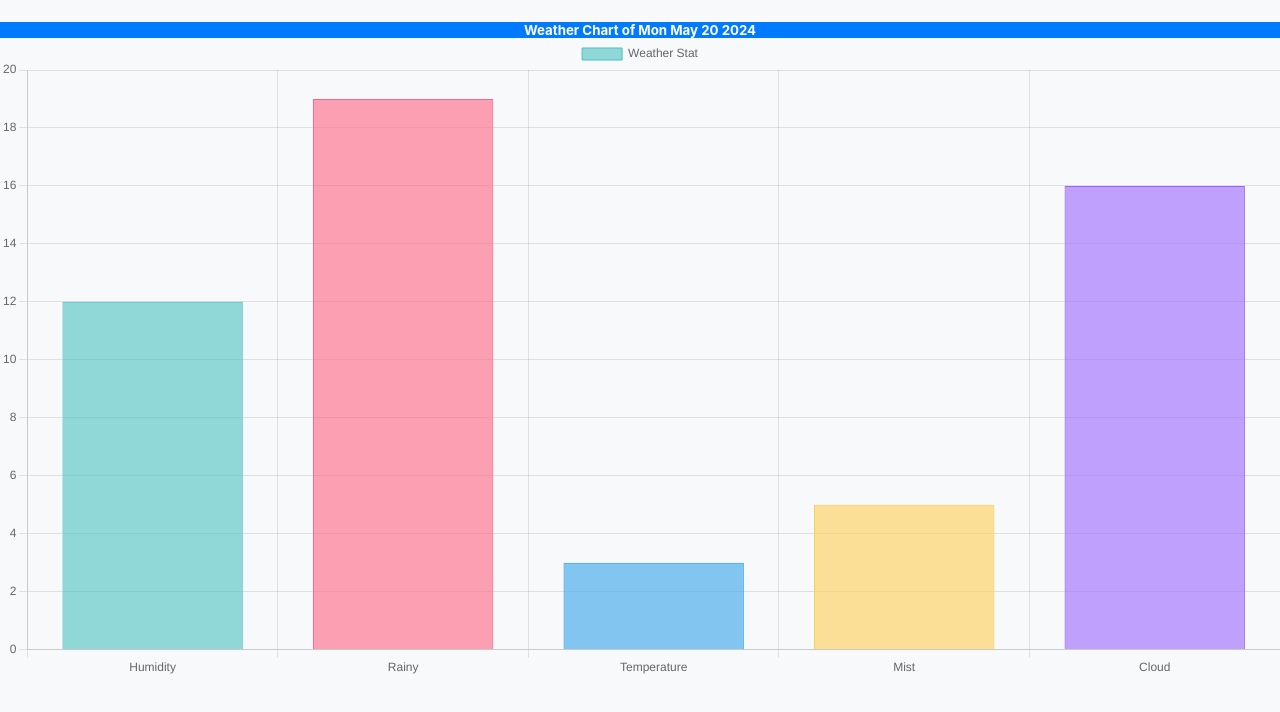
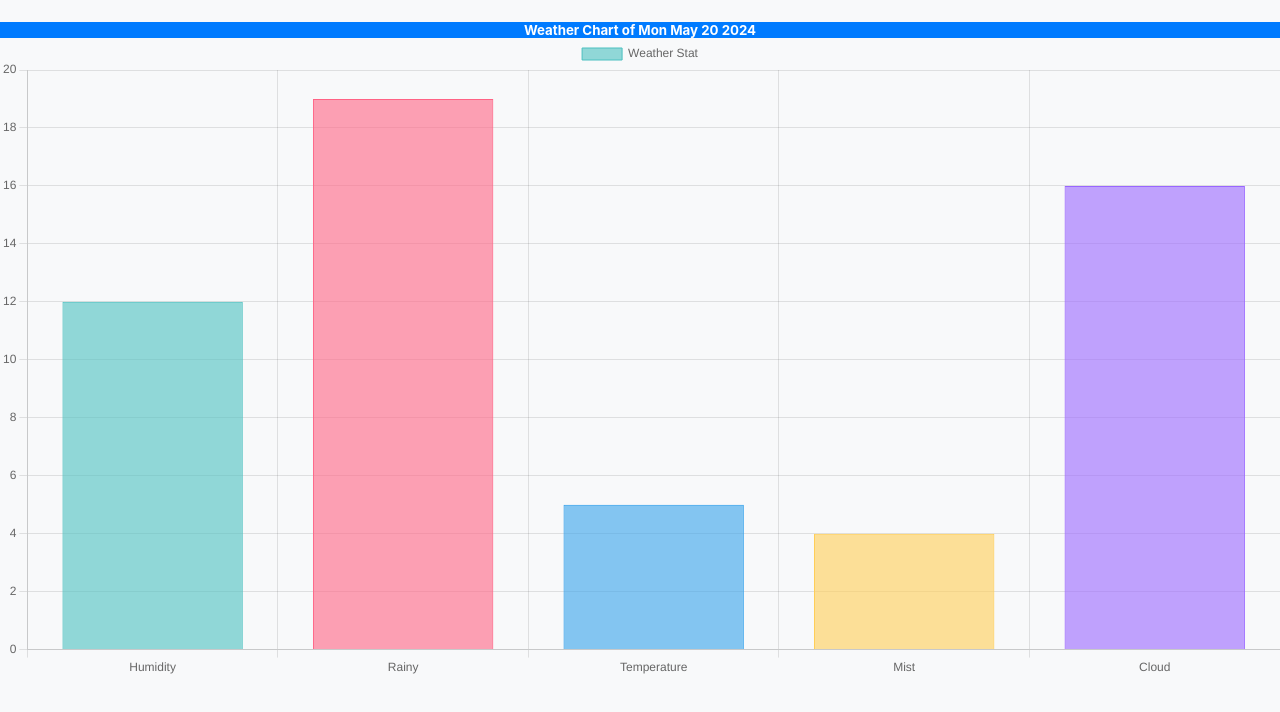
Before and after one commit to sagnikcapital/weather-chart, a React (Create React App) app: page / in a window 1280 px wide. Shown: the top 712 px of the page. Built offline with nearby package versions, Linux system fonts and the light colour scheme; no server answers.

Commit message:
react-router

```diff
--- a/src/charts/barchart.jsx
+++ b/src/charts/barchart.jsx
@@ -21,12 +21,17 @@ ChartJS.register(
 
 
 const BarChart = () => {
+  const humidity = 12;
+  const temperature = 19;
+  const rainy = 5;
+  const mist = 4;
+  const cloud = 16;
   const data = {
     labels: ['Humidity', 'Rainy', 'Temperature', 'Mist', 'Cloud'],
     datasets: [
       {
         label: 'Weather Stat',
-        data: [12, 19, 3, 5, 16],
+        data: [humidity, temperature, rainy, mist, cloud],
         backgroundColor: [
           'rgba(75, 192, 192, 0.6)',
           'rgba(255, 99, 132, 0.6)',
```
